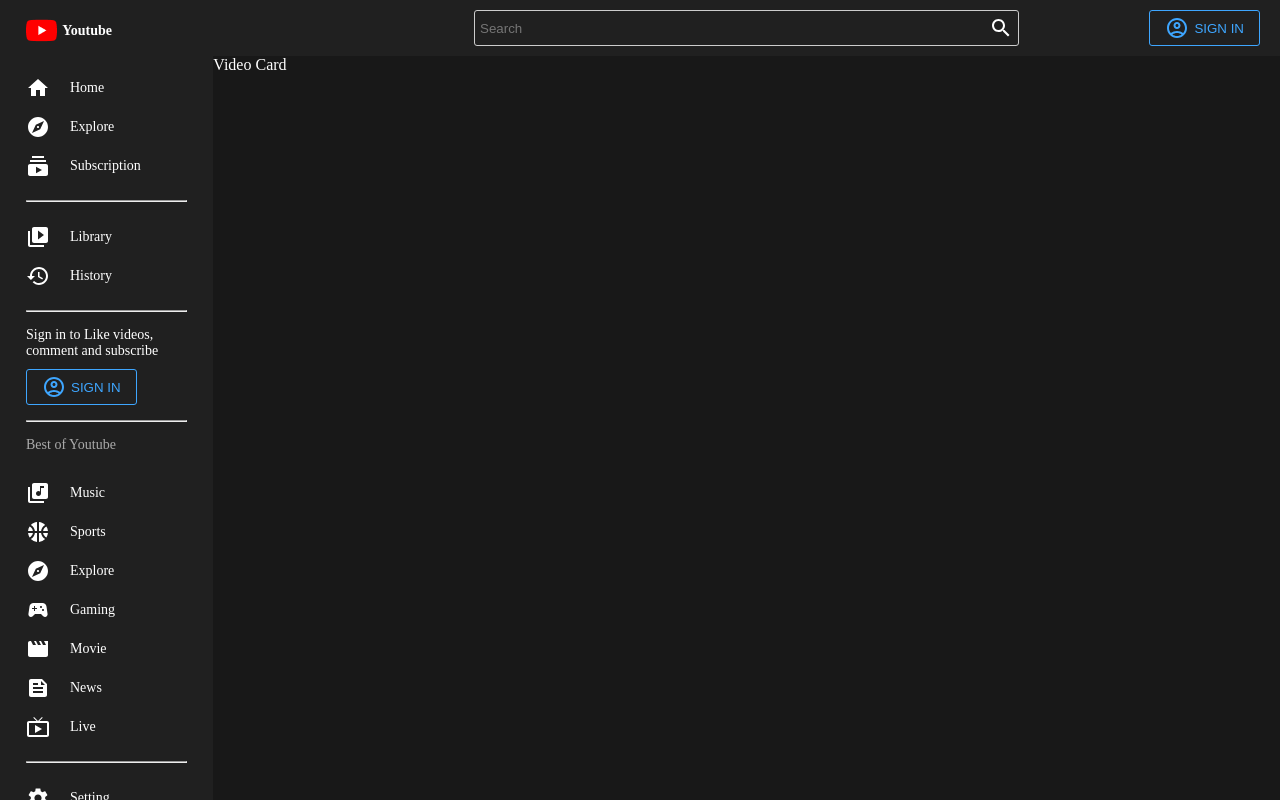
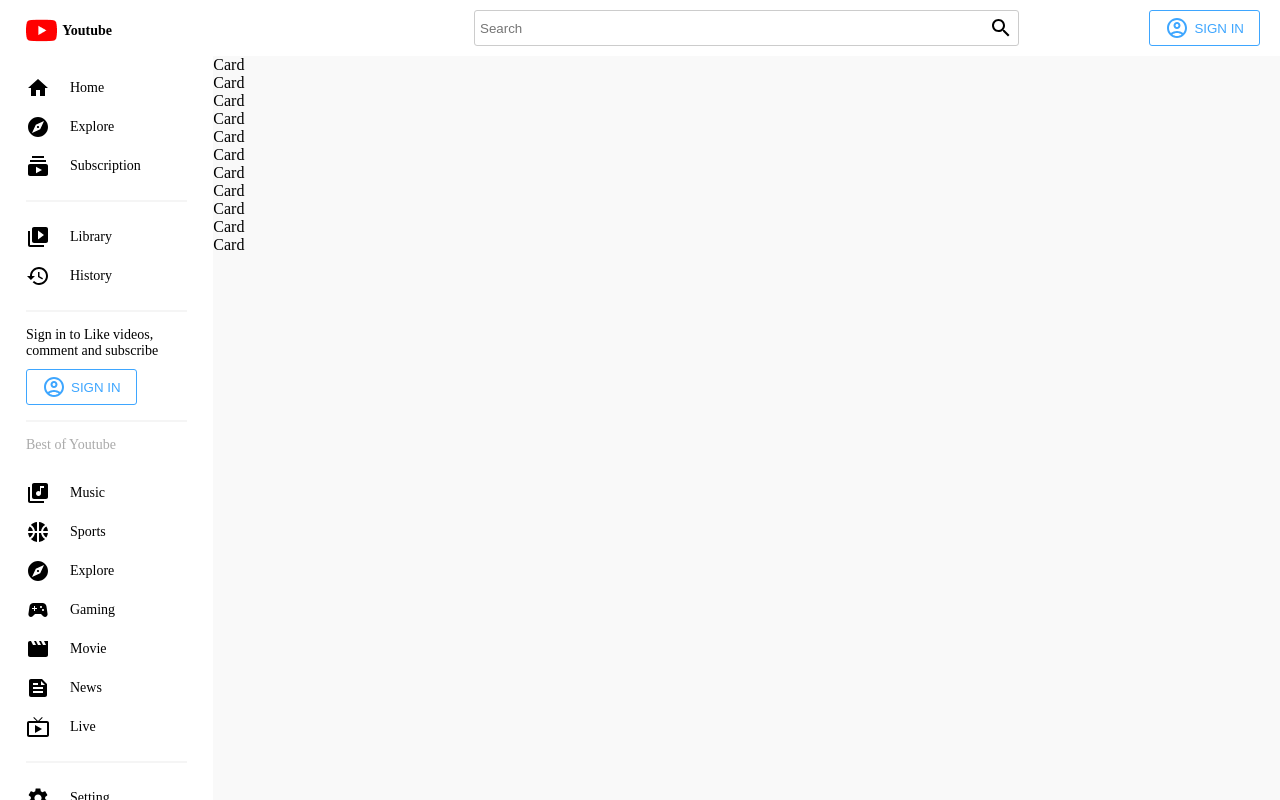
Before and after one commit to ioumesh/VideoShareApp, a React (Create React App) app: page / in a window 1280 px wide. Built offline with nearby package versions, Linux system fonts and the light colour scheme.

Commit message:
feat:lightmode-darkmode useeffect added

```diff
--- a/package.json
+++ b/package.json
@@ -12,6 +12,7 @@
     "@testing-library/user-event": "^13.5.0",
     "react": "^18.2.0",
     "react-dom": "^18.2.0",
+    "react-router-dom": "^6.3.0",
     "react-scripts": "5.0.1",
     "styled-components": "^5.3.5",
     "web-vitals": "^2.1.4"
--- a/src/App.js
+++ b/src/App.js
@@ -2,7 +2,10 @@ import styled, { ThemeProvider } from "styled-components";
 import Menu from "./components/Menu";
 import Navbar from "./components/Navbar";
 import { darkTheme, lightTheme } from "./utils/Theme";
-import { useState } from "react";
+import { useState, useEffect } from "react";
+import { BrowserRouter, Routes, Route } from "react-router-dom";
+import Home from "./pages/Home";
+import Video from "./pages/Video";
 const Container = styled.div`
   display: flex;
 `;
@@ -13,20 +16,40 @@ const Main = styled.div`
 `;
 const Wrapper = styled.div``;
 function App() {
-  const [darkMode, setDarkMode] = useState(true);
+  const [darkMode, setDarkMode] = useState(false);
   const changeMode = () => {
     setDarkMode(!darkMode);
+    localStorage.setItem("theme", !darkMode);
   };
+  useEffect(() => {
+    const themeValue = localStorage.getItem("theme");
+    if (themeValue) {
+      const booleanValue = themeValue.toLowerCase() === "true";
+      setDarkMode(booleanValue);
+    }
+  }, []);
+
   return (
+    <BrowserRouter>
       <ThemeProvider theme={darkMode ? darkTheme : lightTheme}>
         <Container>
-        <Menu changeMode={changeMode} />
+          <Menu changeMode={changeMode} darkMode={darkMode} />
           <Main>
             <Navbar />
-          <Wrapper>Video Card</Wrapper>
+            <Wrapper>
+              <Routes>
+                <Route path="/">
+                  <Route index element={<Home />} />
+                  <Route path="video">
+                    <Route path=":id" element={<Video />} />
+                  </Route>
+                </Route>
+              </Routes>
+            </Wrapper>
           </Main>
         </Container>
       </ThemeProvider>
+    </BrowserRouter>
   );
 }
 
--- /dev/null
+++ b/src/components/Card.jsx
@@ -0,0 +1,8 @@
+import React from "react";
+import styled from "styled-components";
+const Container = styled.div``;
+const Card = () => {
+  return <Container>Card</Container>;
+};
+
+export default Card;
--- a/src/components/Menu.jsx
+++ b/src/components/Menu.jsx
@@ -61,7 +61,8 @@ const Title = styled.h2`
   color: #aaaaaa;
   margin-bottom: 20px;
 `;
-const Menu = ({ changeMode }) => {
+
+const Menu = ({ changeMode, darkMode }) => {
   return (
     <Container>
       <Wrapper>
@@ -143,7 +144,7 @@ const Menu = ({ changeMode }) => {
         </Items>
         <Items onClick={changeMode}>
           <SettingsBrightnessIcon />
-          Light Mode
+          {darkMode ? "Light Mode" : "Dark Mode"}
         </Items>
       </Wrapper>
     </Container>
--- a/src/components/Navbar.jsx
+++ b/src/components/Navbar.jsx
@@ -32,7 +32,10 @@ const Search = styled.div`
 `;
 const Input = styled.input`
   border: none;
+  outline: none;
   background: transparent;
+  width: 100%;
+  cursor: pointer;
 `;
 const Navbar = () => {
   return (
--- /dev/null
+++ b/src/pages/Home.jsx
@@ -0,0 +1,23 @@
+import React from "react";
+import styled from "styled-components";
+import Card from "../components/Card";
+const Container = styled.div``;
+const Home = () => {
+  return (
+    <Container>
+      <Card />
+      <Card />
+      <Card />
+      <Card />
+      <Card />
+      <Card />
+      <Card />
+      <Card />
+      <Card />
+      <Card />
+      <Card />
+    </Container>
+  );
+};
+
+export default Home;
--- /dev/null
+++ b/src/pages/Video.jsx
@@ -0,0 +1,7 @@
+import React from "react";
+
+const Video = () => {
+  return <div>Video</div>;
+};
+
+export default Video;
```
Also changed, not shown: 1 other file (tests, documents, lock files or other folders). Lines whose indentation alone changed are shown as unchanged.
